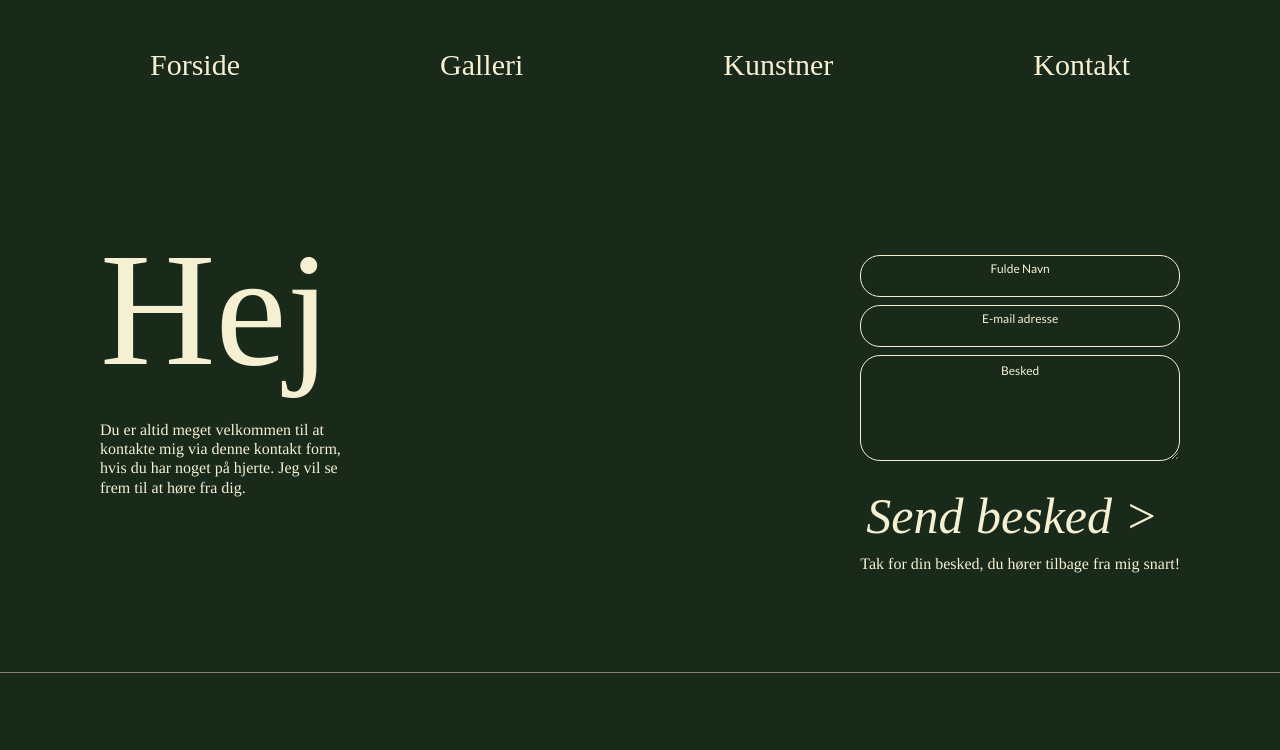
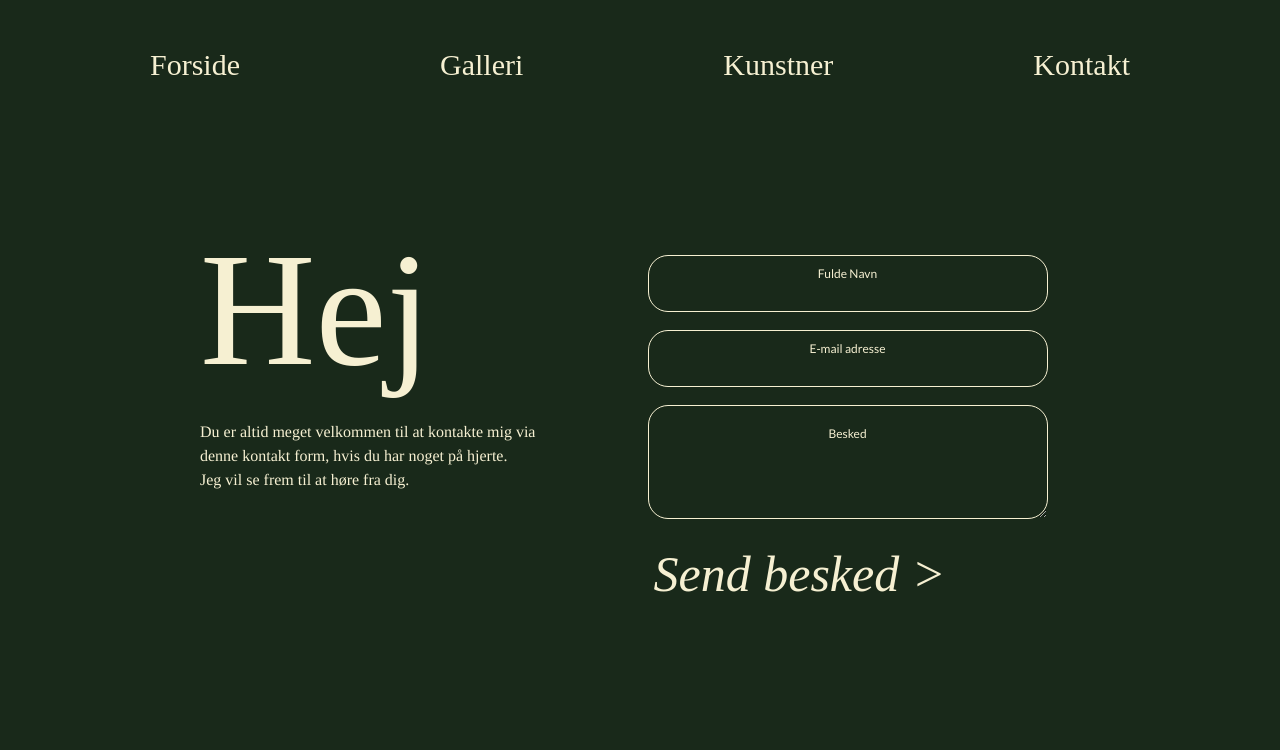
Before and after one commit to Nata3382/ZitaGallery, a plain HTML site: page kontakt.html in a window 1280 px wide. Shown: the top 750 px of the page. Drawn offline with Linux system fonts and the light colour scheme; a web font is replaced by a local one.

Commit message:
beautify

```diff
--- a/kontakt.css
+++ b/kontakt.css
@@ -139,12 +139,13 @@ table {
   }
 
   main {
-      display: flex;
-      flex-direction: row;
-      padding: 100px;
-      padding-top: 50px;
-      justify-content: space-between;
-
+    display: grid;
+    grid-template-columns: repeat(auto-fill, minmax(400px, 1fr));
+    gap: 15px;
+     margin-left: 200px;
+     margin-right: 200px;
+     margin-bottom: 150px;
+     margin-top: 150px;
   }
 
 
@@ -153,8 +154,8 @@ table {
     font-weight: regular;
     text-decoration: none;
     color: #F6F0D2;
-    line-height: 1.2;
-    max-width: 260px;
+    line-height: 1.5;
+    max-width: 360px;
 
   }
 
@@ -199,6 +200,7 @@ table {
     display: flex;
     flex-direction: column;
     justify-content: right;
+    max-width: 400px;
 }
 
 input {
@@ -207,8 +209,9 @@ input {
     border-radius: 20px;
     margin-bottom: 8px;
     min-width: 200px;
-    padding-top: 5px;
-    padding-bottom: 20px;
+    padding-top: 10px;
+    padding-bottom: 30px;
+    margin-bottom: 18px;
 
 }
 
@@ -219,6 +222,7 @@ textarea {
     min-width: 200px;
     min-height: 100px;
     margin-bottom: 25px;
+    padding-top: 10px;
 }
 
 ::placeholder {
@@ -228,7 +232,8 @@ textarea {
     color: #F6F0D2;
     font-size: 12px;
     text-align: center;
-    padding-top: 5px;
+    padding-top: 10px;
+    margin-top: 20px;
   }
 
   #ty-message {
--- a/kontakt.html
+++ b/kontakt.html
@@ -33,7 +33,7 @@
        <div>
          <h1>Hej</h1>
          <p>Du er altid meget velkommen til
-          at kontakte mig via denne kontakt form, hvis du har noget på hjerte. Jeg vil se frem til at høre fra dig.</p>
+          at kontakte mig via denne kontakt form, hvis du har noget på hjerte.<br> Jeg vil se frem til at høre fra dig.</p>
        </div>
        <div>
         <form data-netlify="true" method="get" id="custom_form">
@@ -69,9 +69,7 @@
               >
               Send besked >
               </button>
-              <h3 class="" id="ty-message">
-                Tak for din besked, du hører tilbage fra mig snart!
-              </h3>
+
             </div>
         </form>
     </div>
--- a/kunstner.css
+++ b/kunstner.css
@@ -141,7 +141,7 @@ table {
   section {
     display: grid;
     grid-template-columns: repeat(auto-fill, minmax(500px, 1fr));
-    gap: 80px;
+    gap: 100px;
      margin-left: 150px;
      margin-right: 150px;
      margin-bottom: 200px;
```
